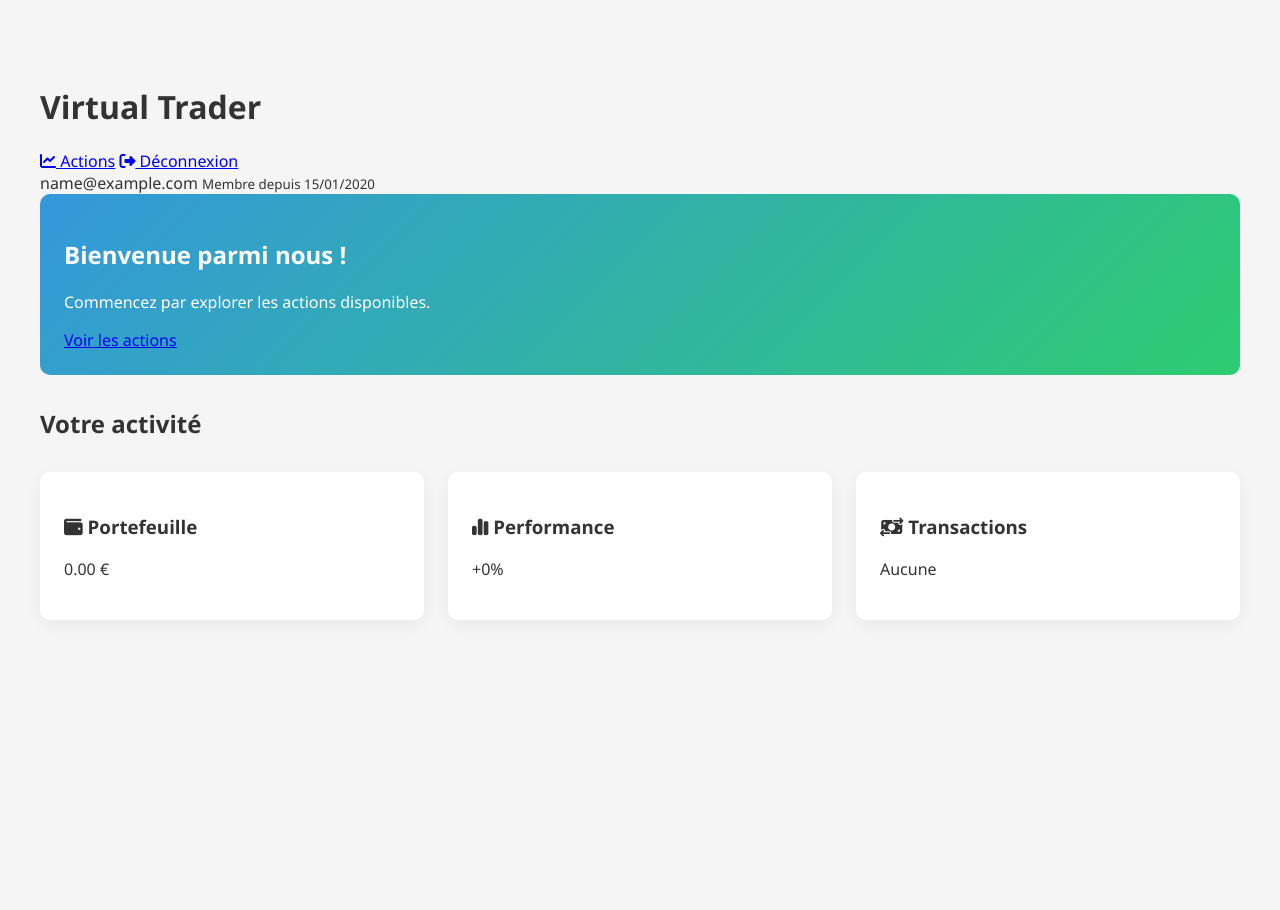
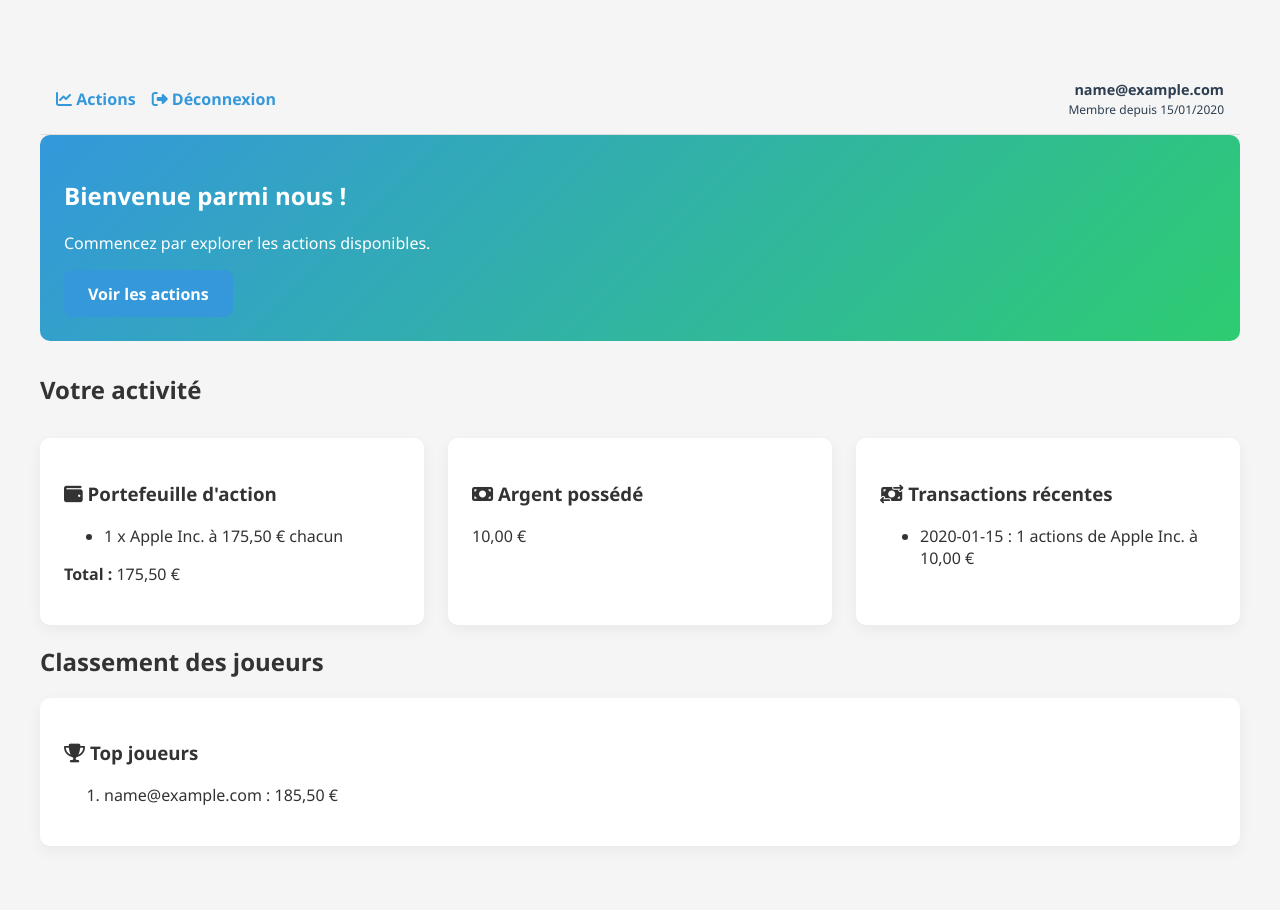
Before and after one commit to FoxBad/PROJET-IF3, a PHP site: page /dashboard.php in a window 1280 px wide. Before the commit the page ends 576 px from the top, so only its background shows below. Run offline with PHP 8.4, Linux system fonts and the light colour scheme; the visitor is signed in with stand-in values (Sample User, id 1); data comes from the database, SQL or seed files in the repository; tables that the repository leaves empty hold one stand-in row (values such as "Sample post"); some libraries are stand-ins or nearby versions.

Commit message:
last 11/05

```diff
--- /dev/null
+++ b/dashboard.css
@@ -0,0 +1,92 @@
+body {
+    font-family: 'Segoe UI', Tahoma, Geneva, Verdana, sans-serif;
+    margin: 0;
+    min-height: 100vh;
+    color: #333;
+    background-color: #f5f5f5;
+}
+
+.dashboard-container {
+    max-width: 1200px;
+    margin: 2rem auto;
+    padding: 2rem;
+}
+
+.welcome-banner {
+    background: linear-gradient(135deg, #3498db, #2ecc71);
+    color: white;
+    padding: 1.5rem;
+    border-radius: 10px;
+    margin-bottom: 2rem;
+    animation: fadeIn 0.6s;
+}
+
+.stats-grid {
+    display: grid;
+    grid-template-columns: repeat(auto-fit, minmax(250px, 1fr));
+    gap: 1.5rem;
+    margin-top: 2rem;
+}
+
+.stat-card {
+    background: white;
+    border-radius: 10px;
+    padding: 1.5rem;
+    box-shadow: 0 5px 15px rgba(0, 0, 0, 0.05);
+    transition: transform 0.3s;
+}
+
+.stat-card:hover {
+    transform: translateY(-5px);
+}
+
+.dashboard-header {
+    display: flex;
+    justify-content: space-between;
+    align-items: center;
+    padding: 1rem;
+    background-color: #f5f5f5;
+    border-bottom: 1px solid #ddd;
+}
+
+.dashboard-nav {
+    display: flex;
+    gap: 1rem;
+}
+
+.dashboard-nav a {
+    color: #3498db;
+    text-decoration: none;
+    font-weight: 600;
+    transition: color 0.3s;
+}
+
+.dashboard-nav a:hover {
+    color: #2ecc71;
+}
+
+.user-profile {
+    text-align: right;
+    font-size: 0.9rem;
+    color: #2c3e50;
+}
+
+.user-profile span {
+    display: block;
+    font-weight: bold;
+}
+
+.cta-button {
+    display: inline-block;
+    padding: 0.8rem 1.5rem;
+    background-color: #3498db;
+    color: white;
+    text-decoration: none;
+    border-radius: 8px;
+    font-weight: 600;
+    transition: background-color 0.3s;
+}
+
+.cta-button:hover {
+    background-color: #2ecc71;
+}
--- a/dashboard.php
+++ b/dashboard.php
@@ -28,6 +28,68 @@ try {
 } catch(PDOException $e) {
     error_log("Dashboard Error: ".$e->getMessage());
 }
+
+// Ajout des données du portefeuille, de l'argent et des transactions
+$portfolio_value = 0.00;
+$cash_available = 0.00;
+$recent_transactions = [];
+
+try {
+    // Récupération de l'argent disponible
+    $stmt = $conn->prepare("SELECT total_money FROM user WHERE id = :id LIMIT 1");
+    $stmt->bindParam(':id', $_SESSION['user_id'], PDO::PARAM_INT);
+    $stmt->execute();
+    $cash_available = $stmt->fetchColumn();
+
+    // Calcul de la valeur totale du portefeuille
+    $stmt = $conn->prepare(
+        "SELECT p.nombre_action, a.valeur, a.nom
+         FROM portefeuille p
+         JOIN action a ON p.id_action = a.id
+         WHERE p.id_user = :id"
+    );
+    $stmt->bindParam(':id', $_SESSION['user_id'], PDO::PARAM_INT);
+    $stmt->execute();
+    $portfolio = $stmt->fetchAll(PDO::FETCH_ASSOC);
+
+    foreach ($portfolio as $item) {
+        $portfolio_value += $item['nombre_action'] * $item['valeur'];
+    }
+
+    // Récupération des dernières transactions
+    $stmt = $conn->prepare(
+        "SELECT t.date, t.nombre_action, t.prix_act, t.type, a.nom
+         FROM transaction t
+         JOIN action a ON t.id_action = a.id
+         WHERE t.id_user = :id
+         ORDER BY t.date DESC
+         LIMIT 5"
+    );
+    $stmt->bindParam(':id', $_SESSION['user_id'], PDO::PARAM_INT);
+    $stmt->execute();
+    $recent_transactions = $stmt->fetchAll(PDO::FETCH_ASSOC);
+
+} catch (PDOException $e) {
+    error_log("Dashboard Data Error: " . $e->getMessage());
+}
+
+// Ajout de la récupération du classement des joueurs
+$leaderboard = [];
+try {
+    $stmt = $conn->prepare(
+        "SELECT u.email,
+                (COALESCE(SUM(p.nombre_action * a.valeur), 0) + u.total_money) AS total_value
+         FROM user u
+         LEFT JOIN portefeuille p ON u.id = p.id_user
+         LEFT JOIN action a ON p.id_action = a.id
+         GROUP BY u.id
+         ORDER BY total_value DESC"
+    );
+    $stmt->execute();
+    $leaderboard = $stmt->fetchAll(PDO::FETCH_ASSOC);
+} catch (PDOException $e) {
+    error_log("Leaderboard Error: " . $e->getMessage());
+}
 ?>
 <!DOCTYPE html>
 <html lang="fr">
@@ -36,45 +98,11 @@ try {
     <meta name="viewport" content="width=device-width, initial-scale=1.0">
     <title>Tableau de Bord | Virtual Trader</title>
     <script src="https://kit.fontawesome.com/0f2e19a0b0.js" crossorigin="anonymous"></script>
-
-    <link rel="stylesheet" href="style.css">
-    <style>
-
-        .dashboard-container {
-            max-width: 1200px;
-            margin: 2rem auto;
-            padding: 2rem;
-        }
-        .welcome-banner {
-            background: linear-gradient(135deg, #3498db, #2ecc71);
-            color: white;
-            padding: 1.5rem;
-            border-radius: 10px;
-            margin-bottom: 2rem;
-            animation: fadeIn 0.6s;
-        }
-        .stats-grid {
-            display: grid;
-            grid-template-columns: repeat(auto-fit, minmax(250px, 1fr));
-            gap: 1.5rem;
-            margin-top: 2rem;
-        }
-        .stat-card {
-            background: white;
-            border-radius: 10px;
-            padding: 1.5rem;
-            box-shadow: 0 5px 15px rgba(0,0,0,0.05);
-            transition: transform 0.3s;
-        }
-        .stat-card:hover {
-            transform: translateY(-5px);
-        }
-    </style>
+    <link rel="stylesheet" href="dashboard.css">
 </head>
 <body>
     <div class="dashboard-container">
         <header class="dashboard-header">
-            <h1>Virtual Trader</h1>
             <nav class="dashboard-nav">
                 <a href="actions.php"><i class="fa-solid fa-chart-line"></i> Actions</a>
                 <a href="logout.php"><i class="fa-solid fa-right-from-bracket"></i> Déconnexion</a>
@@ -98,17 +126,63 @@ try {
                 <h2>Votre activité</h2>
                 <div class="stats-grid">
                     <div class="stat-card">
-                        <h3><i class="fa-solid fa-wallet"></i> Portefeuille</h3>
-                        <p>0.00 €</p>
+                        <h3><i class="fa-solid fa-wallet"></i> Portefeuille d'action</h3>
+                        <?php if (empty($portfolio)): ?>
+                            <p>Vous ne possédez aucune action.</p>
+                        <?php else: ?>
+                            <ul>
+                                <?php foreach ($portfolio as $item): ?>
+                                    <li>
+                                        <?= htmlspecialchars($item['nombre_action']) ?> x <?= htmlspecialchars($item['nom']) ?>
+                                        à <?= number_format($item['valeur'], 2, ',', ' ') ?> € chacun
+                                    </li>
+                                <?php endforeach; ?>
+                            </ul>
+                            <p><strong>Total :</strong> <?= number_format($portfolio_value, 2, ',', ' ') ?> €</p>
+                        <?php endif; ?>
                     </div>
                     <div class="stat-card">
-                        <h3><i class="fa-solid fa-chart-simple"></i> Performance</h3>
-                        <p>+0%</p>
+                        <h3><i class="fa-solid fa-money-bill"></i> Argent possédé</h3>
+                        <p><?= number_format($cash_available, 2, ',', ' ') ?> €</p>
                     </div>
                     <div class="stat-card">
-                        <h3><i class="fa-solid fa-money-bill-transfer"></i> Transactions</h3>
-                        <p>Aucune</p>
+                        <h3><i class="fa-solid fa-money-bill-transfer"></i> Transactions récentes</h3>
+                        <?php if (empty($recent_transactions)): ?>
+                            <p>Aucune transaction récente</p>
+                        <?php else: ?>
+                            <ul>
+                                <?php foreach ($recent_transactions as $transaction): ?>
+                                    <li>
+                                        <?= htmlspecialchars($transaction['date']) ?> :
+                                        <?= htmlspecialchars($transaction['type']) ?>
+                                        <?= htmlspecialchars($transaction['nombre_action']) ?>
+                                        actions de <?= htmlspecialchars($transaction['nom']) ?>
+                                        à <?= number_format($transaction['prix_act'], 2, ',', ' ') ?> €
+                                    </li>
+                                <?php endforeach; ?>
+                            </ul>
+                        <?php endif; ?>
                     </div>
+                </div>
+            </section>
+
+            <!-- Ajout de la section pour afficher le classement des joueurs -->
+            <section class="dashboard-content">
+                <h2>Classement des joueurs</h2>
+                <div class="stat-card">
+                    <h3><i class="fa-solid fa-trophy"></i> Top joueurs</h3>
+                    <?php if (empty($leaderboard)): ?>
+                        <p>Aucun joueur dans le classement.</p>
+                    <?php else: ?>
+                        <ol>
+                            <?php foreach ($leaderboard as $player): ?>
+                                <li>
+                                    <?= htmlspecialchars($player['email']) ?> :
+                                    <?= number_format($player['total_value'], 2, ',', ' ') ?> €
+                                </li>
+                            <?php endforeach; ?>
+                        </ol>
+                    <?php endif; ?>
                 </div>
             </section>
         </main>
```
Also changed, not shown: actions.css (+47 -39 lines), actions.php (+159 -15 lines), get_action_history.php (added, +30 -0 lines), login.php (+4 -3 lines), register.php (+4 -4 lines), style.css (+6 -24 lines).
